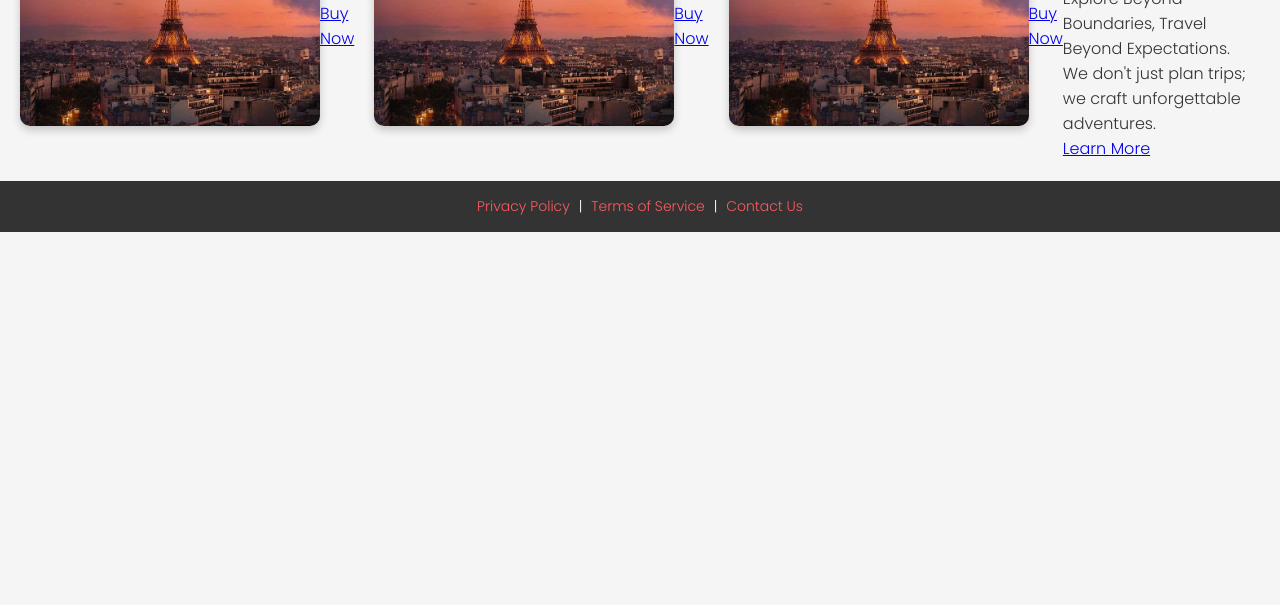
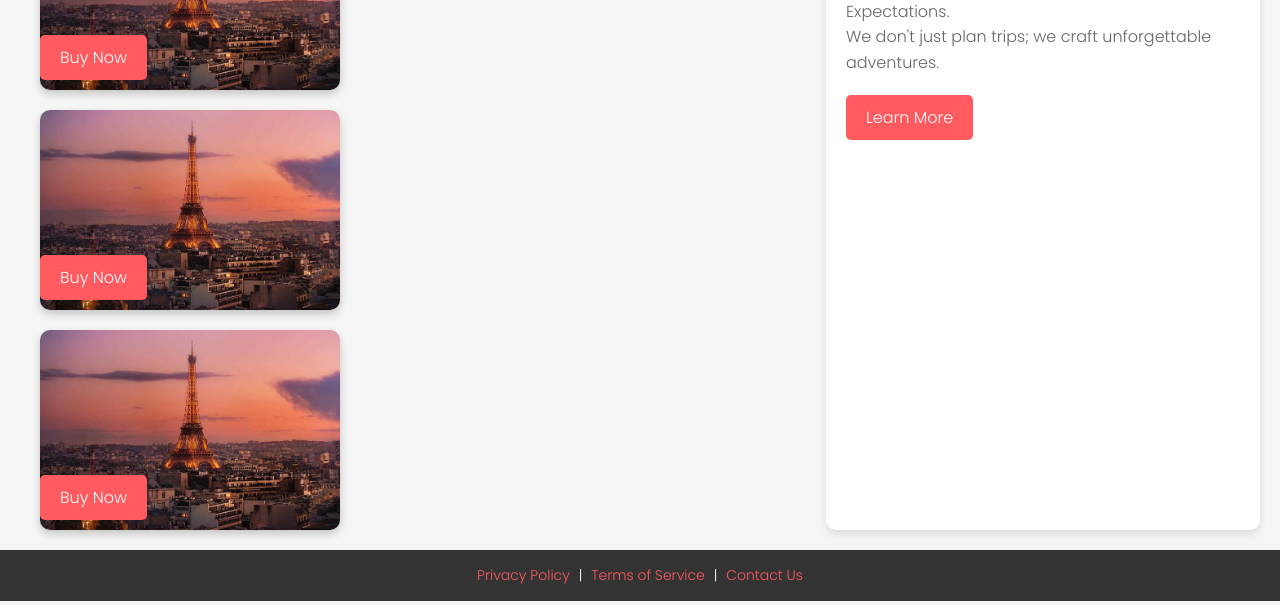
Before and after one commit to TejaSamyuktha/codesoft-1, a plain HTML site: page index.html in a window 1280 px wide. Shown: the part 195-800 px from the top of the page. Drawn offline with Linux system fonts and the light colour scheme.

Commit message:
Update style 2.css

```diff
--- a/style 2.css
+++ b/style 2.css
@@ -58,24 +58,25 @@ body {
   color: #fff;
 }
 
-/* Main Section */
+/* Main Content Layout */
 .main-content {
   display: flex;
-  justify-content: center;
+  justify-content: space-between;
   padding: 20px;
 }
 
-/* Tours Section with Images in a Single Row */
+/* Tours Section (Images) */
 .tours {
   display: flex;
+  flex-direction: column;
   gap: 20px;
-  justify-content: center;
+  max-width: 60%;
 }
 
 .places {
+  position: relative;
   display: flex;
   align-items: center;
-  justify-content: center;
 }
 
 .tour-image {
@@ -83,6 +84,61 @@ body {
   height: auto;
   border-radius: 10px;
   box-shadow: 0px 4px 8px rgba(0, 0, 0, 0.2);
+  margin-right: 20px;
+  transform: translateX(20px); /* Moves image slightly to the right */
+}
+
+.buy-now-btn {
+  position: absolute;
+  bottom: 10px;
+  left: 20px;
+  padding: 10px 20px;
+  background-color: #ff5a5f;
+  color: #fff;
+  text-decoration: none;
+  border-radius: 5px;
+  transition: background-color 0.3s;
+}
+
+.buy-now-btn:hover {
+  background-color: #ff4044;
+}
+
+/* Heading Section */
+.heading {
+  max-width: 35%;
+  padding: 20px;
+  background-color: #fff;
+  border-radius: 10px;
+  box-shadow: 0px 4px 8px rgba(0, 0, 0, 0.1);
+  text-align: left;
+}
+
+.heading h1 {
+  font-size: 32px;
+  color: #ff5a5f;
+  margin-bottom: 15px;
+}
+
+.heading p {
+  font-size: 16px;
+  line-height: 1.6;
+  color: #666;
+  margin-bottom: 20px;
+}
+
+.learn-more-btn {
+  display: inline-block;
+  padding: 10px 20px;
+  background-color: #ff5a5f;
+  color: #fff;
+  text-decoration: none;
+  border-radius: 5px;
+  transition: background-color 0.3s;
+}
+
+.learn-more-btn:hover {
+  background-color: #ff4044;
 }
 
 /* Footer */
```
